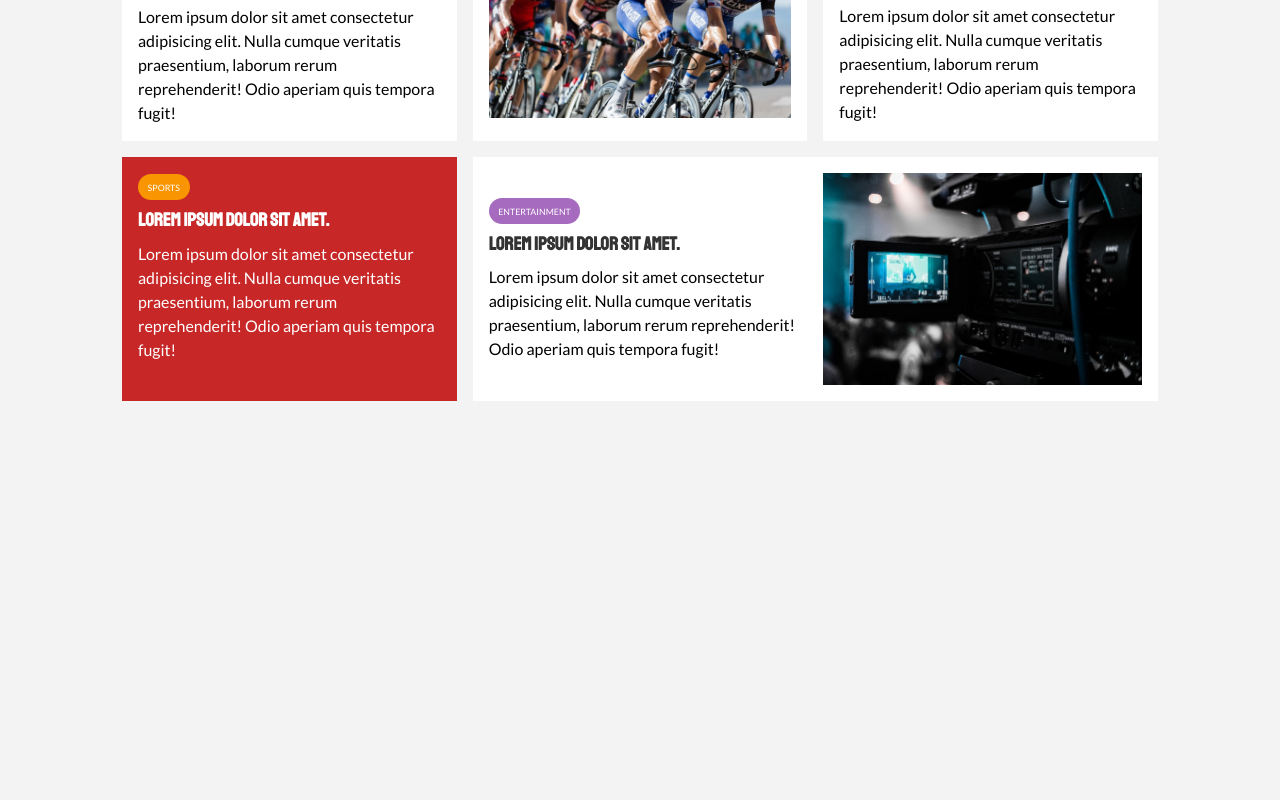
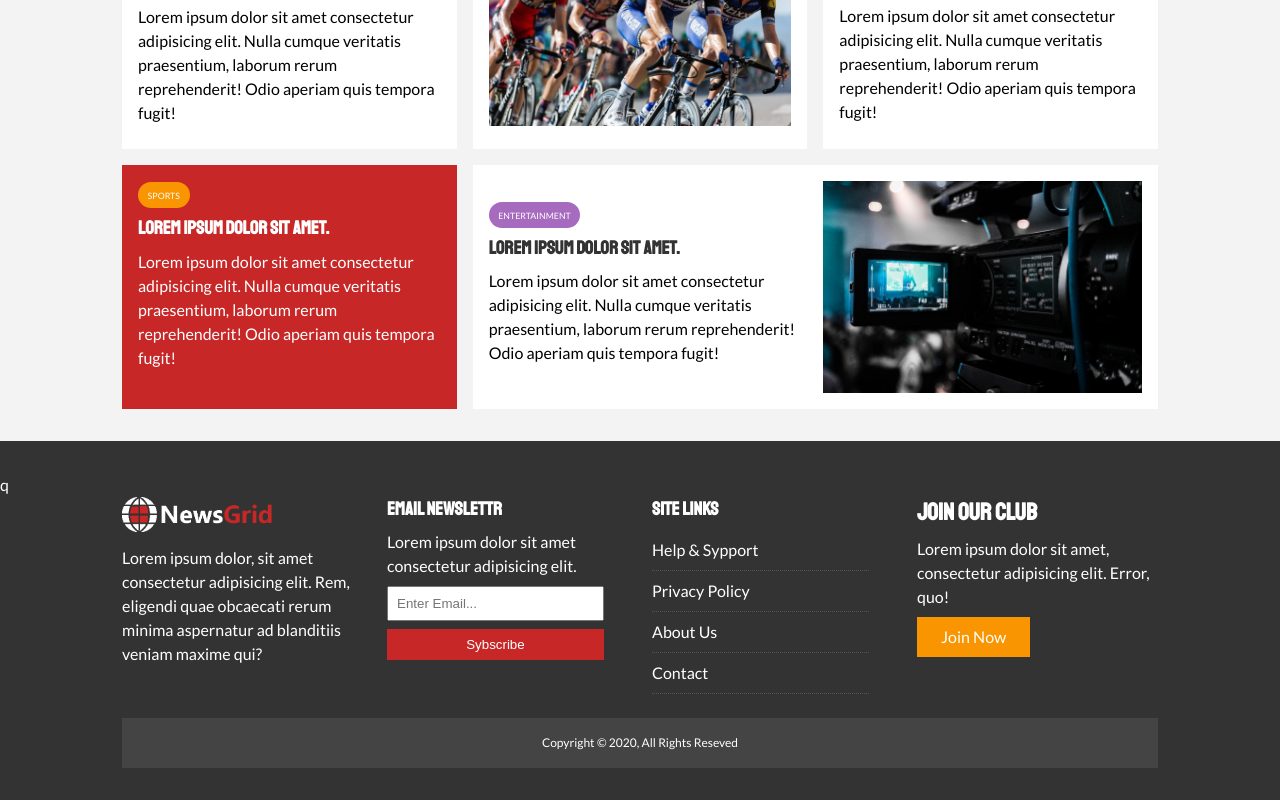
Before and after one commit to phamin2001/news_grid, a plain HTML site: page index.html in a window 1280 px wide. Shown: the part 1158-1958 px from the top of the page. Before the commit the page ends 1591 px from the top, so only its background shows below. Drawn offline with Linux system fonts and the light colour scheme.

Commit message:
footer and its style

```diff
--- a/css/style.css
+++ b/css/style.css
@@ -31,6 +31,10 @@ a {
 
 ul {
   list-style: none;
+}
+
+p {
+  margin: 0.5rem 0;
 }
 
 /* Image by default stretches beyound their containers
@@ -159,6 +163,17 @@ h6 {
 .p-3 {
   padding: 3rem 0;
 }
+
+.list li {
+  padding: 0.5rem 0;
+  border-bottom: #555 dotted 1px;
+  width: 90%;
+}
+
+.list li a:hover {
+  /* If color doesn't work add !important */
+  color: var(--primary-color) !important;
+}
 /* Navigation */
 #main-nav {
   background-color: #fff;
@@ -272,3 +287,43 @@ h6 {
 #home-articles .articles-contaiiner > *:last-child {
   grid-column: 2 / span 2;
 }
+
+/* Footer */
+#main-footer {
+  background-color: var(--dark-color);
+  color: #fff;
+}
+
+/* Picture is too big at this point */
+#main-footer img {
+  width: 150px;
+}
+
+#main-footer a {
+  color: #fff;
+}
+
+#main-footer .footer-container {
+  display: grid;
+  grid-template-columns: repeat(4, 1fr);
+  /* grid-gap: 1.5rem; */
+  gap: 1.5rem;
+}
+
+#main-footer .footer-container > *:last-child {
+  background-color: #444;
+  grid-column: 1 / span 4;
+  padding: 0.5rem;
+  text-align: center;
+  font-size: 0.75rem;
+}
+
+#main-footer .footer-container input[type='email'] {
+  width: 90%;
+  padding: 0.5rem;
+  margin-bottom: 0.5rem;
+}
+
+#main-footer .footer-container input[type='submit'] {
+  width: 90%;
+}
--- a/index.html
+++ b/index.html
@@ -83,7 +83,6 @@
         <h2>Editor Picks</h2>
         <!-- Making grid container -->
         <div class="articles-contaiiner">
-
           <!-- It has it owns grid -->
           <article class="card">
             <img src="img/articles/ent1.jpg" alt="" />
@@ -114,7 +113,7 @@
           </article>
 
           <article class="card">
-            <img src="img/articles/tech1.jpg" alt="">
+            <img src="img/articles/tech1.jpg" alt="" />
             <div class="category category-tech">Technology</div>
             <h3>
               <a href="article.html">Lorem ipsum dolor sit amet.</a>
@@ -136,11 +135,11 @@
               cumque veritatis praesentium, laborum rerum reprehenderit! Odio
               aperiam quis tempora fugit!
             </p>
-            <img src="img/articles/sports1.jpg" alt="">
+            <img src="img/articles/sports1.jpg" alt="" />
           </article>
 
           <article class="card">
-            <img src="img/articles/tech2.jpg" alt="">
+            <img src="img/articles/tech2.jpg" alt="" />
             <div class="category category-tech">Technology</div>
             <h3>
               <a href="article.html">Lorem ipsum dolor sit amet.</a>
@@ -178,11 +177,56 @@
             </div>
             <img src="img/articles/ent2.jpg" alt="" />
           </article>
-
         </div>
       </div>
     </section>
 
-
+    <!-- Footer -->
+    <footer id="main-footer" class="py-2">
+      <!-- We need a container to move everything to the middle -->q
+      <!-- It's actual grid container -->
+      <div class="container footer-container">
+        <!-- Basicly we have 5 divs: repeat(4, 1fr)
+        and next one will span across all the way -->
+        <div>
+          <img src="img/logo_light.png" alt="NewsGrid" />
+          <p>
+            Lorem ipsum dolor, sit amet consectetur adipisicing elit. Rem,
+            eligendi quae obcaecati rerum minima aspernatur ad blanditiis veniam
+            maxime qui?
+          </p>
+        </div>
+        <div>
+          <h3>Email Newslettr</h3>
+          <p>Lorem ipsum dolor sit amet consectetur adipisicing elit.</p>
+          <form>
+            <input type="email" placeholder="Enter Email..." />
+            <input type="submit" value="Sybscribe" class="btn btn-primary" />
+          </form>
+        </div>
+        <div>
+          <h3>Site Links</h3>
+          <ul class="list">
+            <li><a href="#">Help & Sypport</a></li>
+            <li><a href="#">Privacy Policy</a></li>
+            <li><a href="#">About Us</a></li>
+            <li><a href="#">Contact</a></li>
+          </ul>
+        </div>
+        <div>
+          <h2>Join Our Club</h2>
+          <p>
+            Lorem ipsum dolor sit amet, consectetur adipisicing elit. Error,
+            quo!
+          </p>
+          <a href="#" class="btn btn-secondary">Join Now</a>
+        </div>
+        <div>
+          <p>
+            Copyright &copy; 2020, All Rights Reseved
+          </p>
+        </div>
+      </div>
+    </footer>
   </body>
 </html>
```
